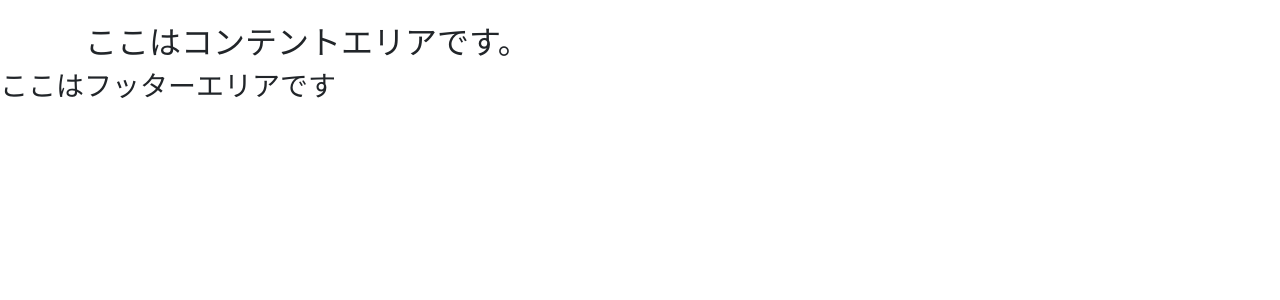
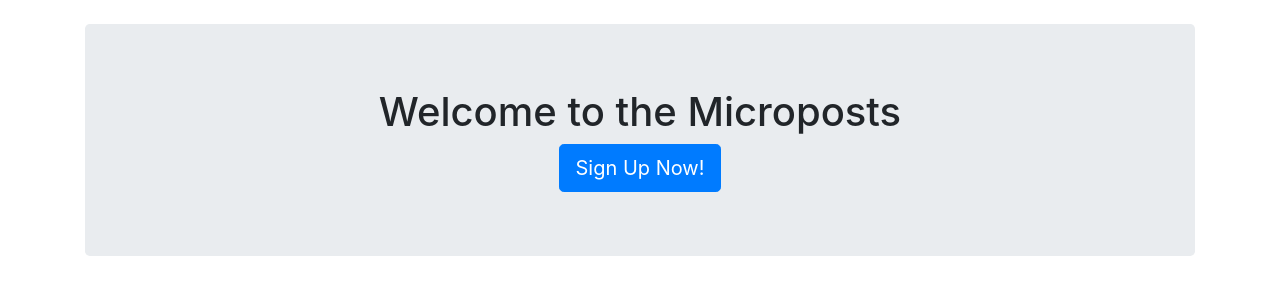
Before and after one commit to niwa-niwa/Whisper, a Django app: template templates/index.html in a window 1280 px wide. Shown: the part 56-356 px from the top of the page. Run offline with Django 3.2, Linux system fonts and the light colour scheme; the template is opened without the code that fills it, so the values that code supplies are empty; some libraries are stand-ins or nearby versions.

Commit message:
added gigantic title in Index.html

```diff
--- a/templates/index.html
+++ b/templates/index.html
@@ -4,19 +4,19 @@
 
 {% block title %}Microposts{% endblock title %}
 
-{% comment %} {% block navigation %}
-    <h1>ここはナビゲーションエリアです</h1>
-{% endblock navigation %} {% endcomment %}
-
 {% block content %}
-    <h2>ここはコンテントエリアです。</h2>
-
     {% if user.is_authenticated %}
-        <p>あなたはログイン中です</p>
+        {{ user.username }}
+    {% else %}
+        <div class="center jumbotron">
+            <div class="text-center">
+                <h1>Welcome to the Microposts</h1>
+                <a href="{% url 'account_signup' %}" class="btn btn-lg btn-primary">Sign Up Now!</a>
+            </div>
+        </div>
     {% endif %}
 
 {% endblock content %}
 
 {% block footer %}
-    <h3>ここはフッターエリアです</h3>
 {% endblock footer %}
```
